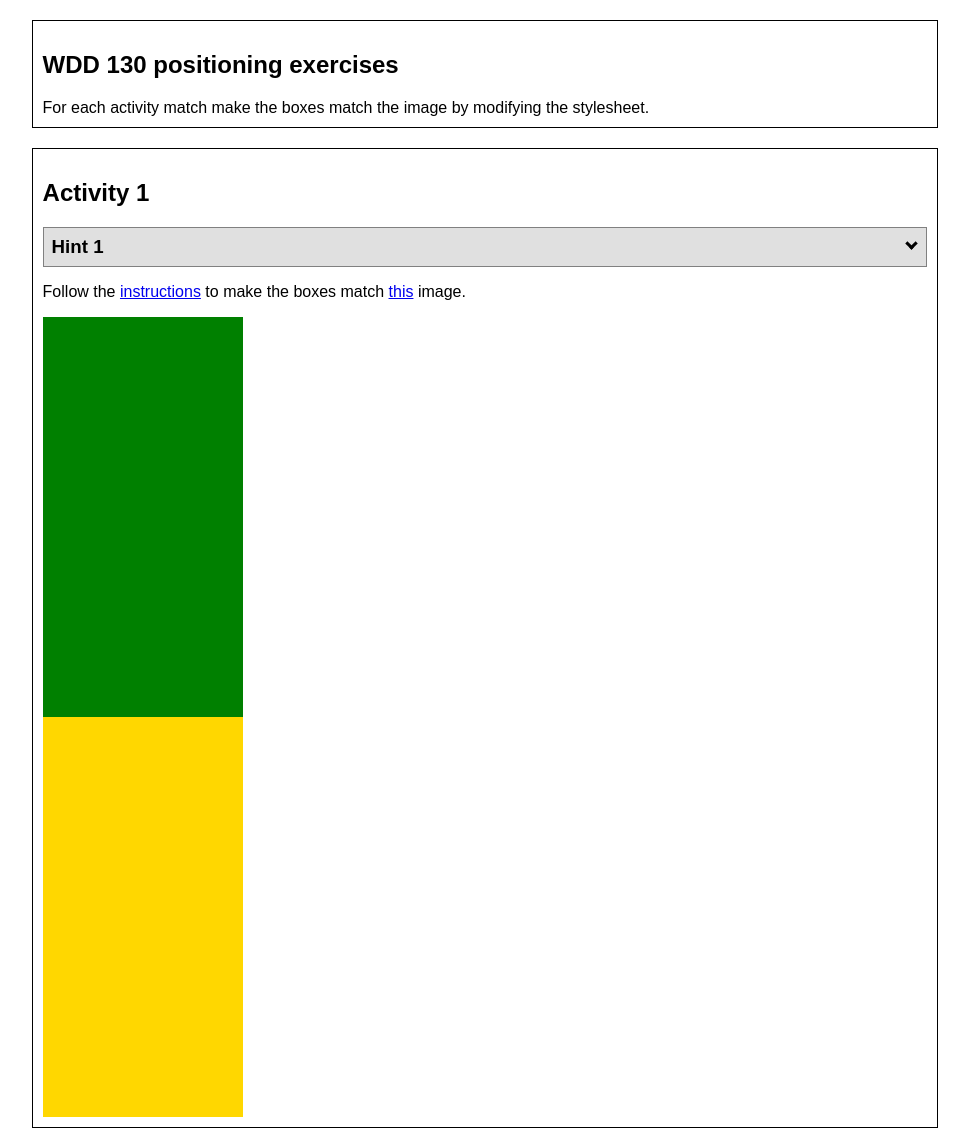
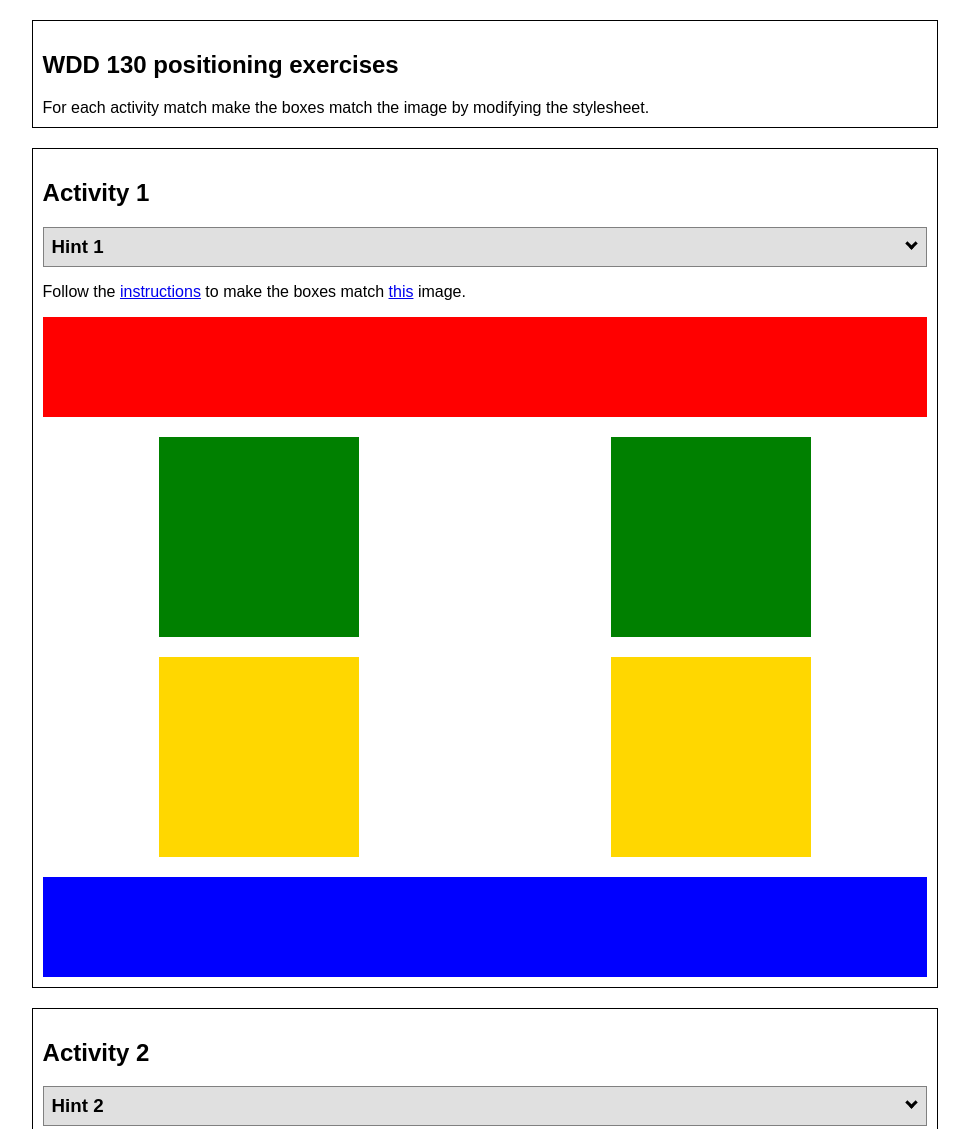
Before and after one commit to leonavk/wdd130, a plain HTML site: page positioning/positioning.html in a window 1280 px wide. Shown: the top 1129 px of the page, without its empty margins (155-1124 px from the left). Drawn offline with Linux system fonts and the light colour scheme.

Commit message:
complete1

```diff
--- a/positioning/positionstyles.css
+++ b/positioning/positionstyles.css
@@ -1,14 +1,17 @@
 /* CSS - Name: "positionstyles.css" */
 /* Activity 1 styles */
-.grid1 {
+.content1 {
   /* This is the parent of the activity 1 boxes. */
   display: grid;
-  grid-template-columns: 1fr 1fr;
+  grid-template-columns: 1fr, 1fr;
+  justify-items: center;
+  grid-gap: 20px;
 }
 .red1 {
   width: 100%;
-  height: 100%;
+  height: 100px;
   background-color: red;
+  grid-column: 1/3;
 
 }
 .green1 {
@@ -24,8 +27,9 @@
 }
 .blue1 {
   width: 100%;
-  height: 100%;
+  height: 100px;
   background-color: blue;
+  grid-column: 1/3;
 }
 /* Activity 2 styles */
 .content2 {
@@ -131,6 +135,7 @@
 }
 /* Activity 6 styles */
 .content6 {
+  display: grid;
   /* This is the parent of the activity 6 boxes. */
 }
 .red6 {
```
